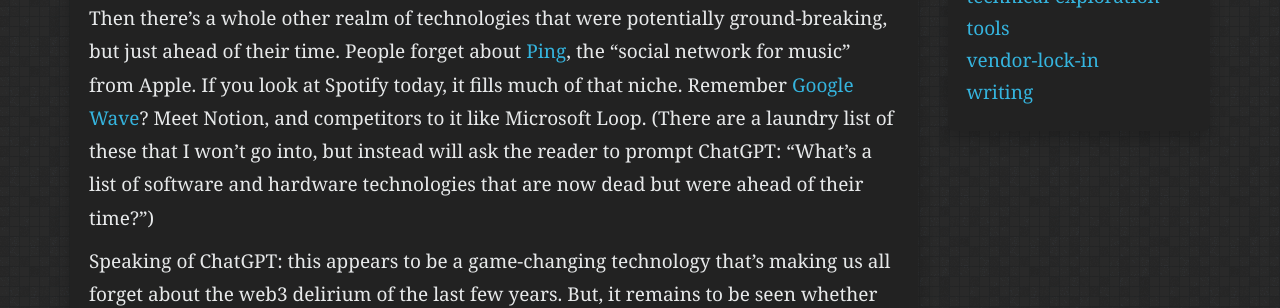
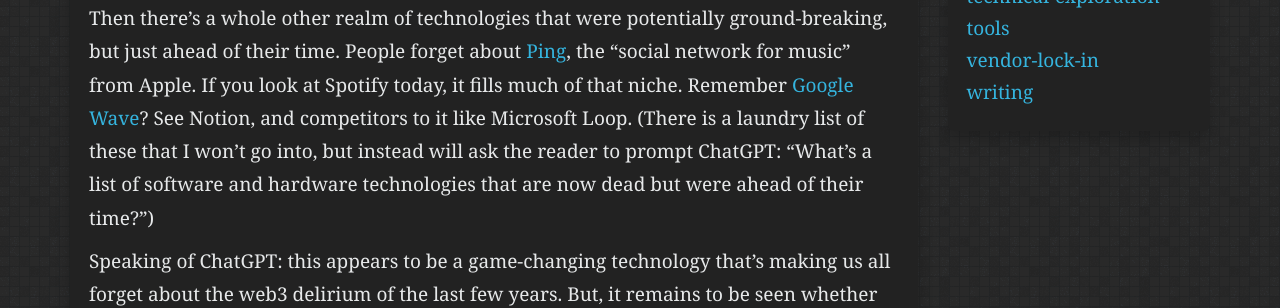
Before and after one commit to ryanspletzer/ryanspletzer.github.io, a Jekyll site: the page built from _posts/2023-04-19-getting-burned.md, in a window 1280 px wide. Shown: the part 1104-1412 px from the top of the page. Built offline with Jekyll 4.4.1, drawn with Linux system fonts in a browser that asks for light colours.

Commit message:
Update 2023-04-19-getting-burned.md

```diff
--- a/_posts/2023-04-19-getting-burned.md
+++ b/_posts/2023-04-19-getting-burned.md
@@ -43,8 +43,8 @@ some things [don't](https://en.wikipedia.org/wiki/Theranos).
 Then there's a whole other realm of technologies that were potentially ground-breaking, but just ahead of their time.
 People forget about [Ping](https://en.wikipedia.org/wiki/ITunes_Ping), the "social network for music" from Apple. If
 you look at Spotify today, it fills much of that niche. Remember
-[Google Wave](https://en.wikipedia.org/wiki/Google_Wave)? Meet Notion, and competitors to it like Microsoft Loop.
-(There are a laundry list of these that I won't go into, but instead will ask the reader to prompt ChatGPT: "What's a
+[Google Wave](https://en.wikipedia.org/wiki/Google_Wave)? See Notion, and competitors to it like Microsoft Loop.
+(There is a laundry list of these that I won't go into, but instead will ask the reader to prompt ChatGPT: "What's a
 list of software and hardware technologies that are now dead but were ahead of their time?")
 
 Speaking of ChatGPT: this appears to be a game-changing technology that's making us all forget about the web3 delirium
```
